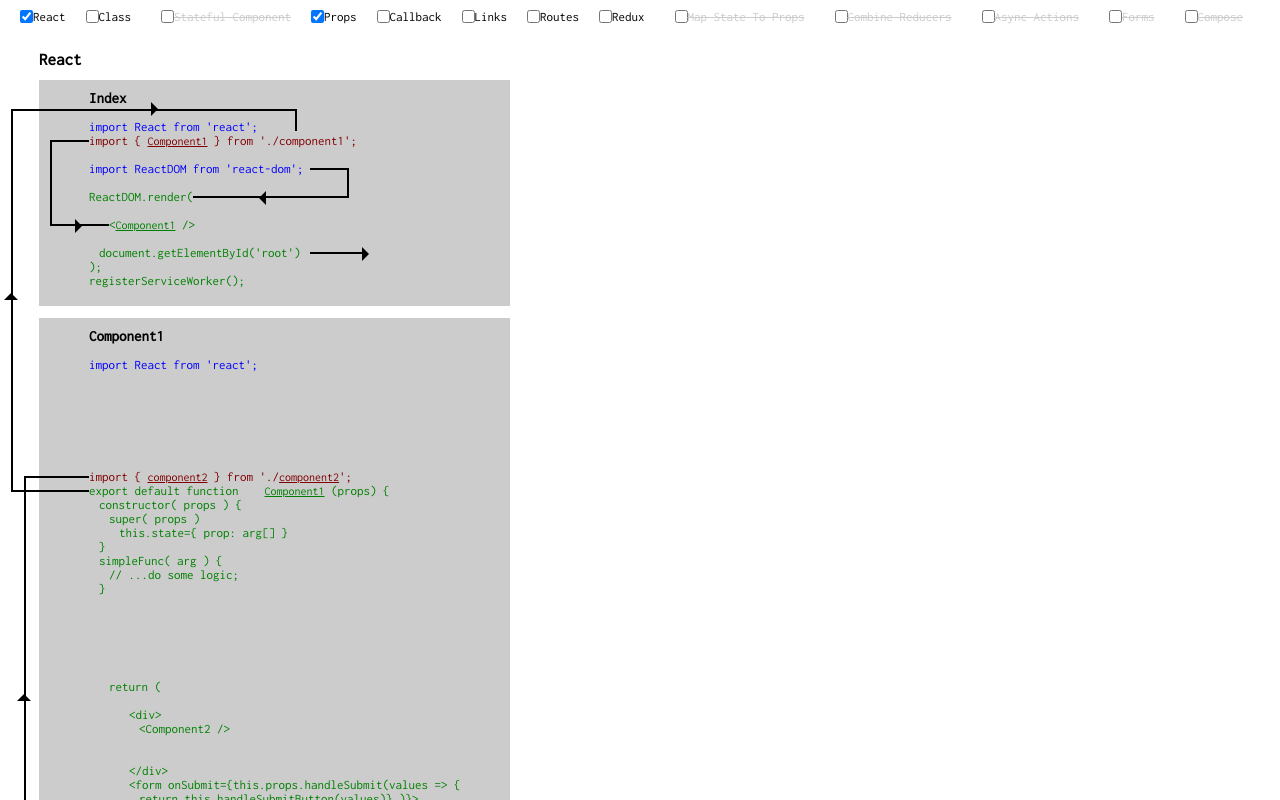
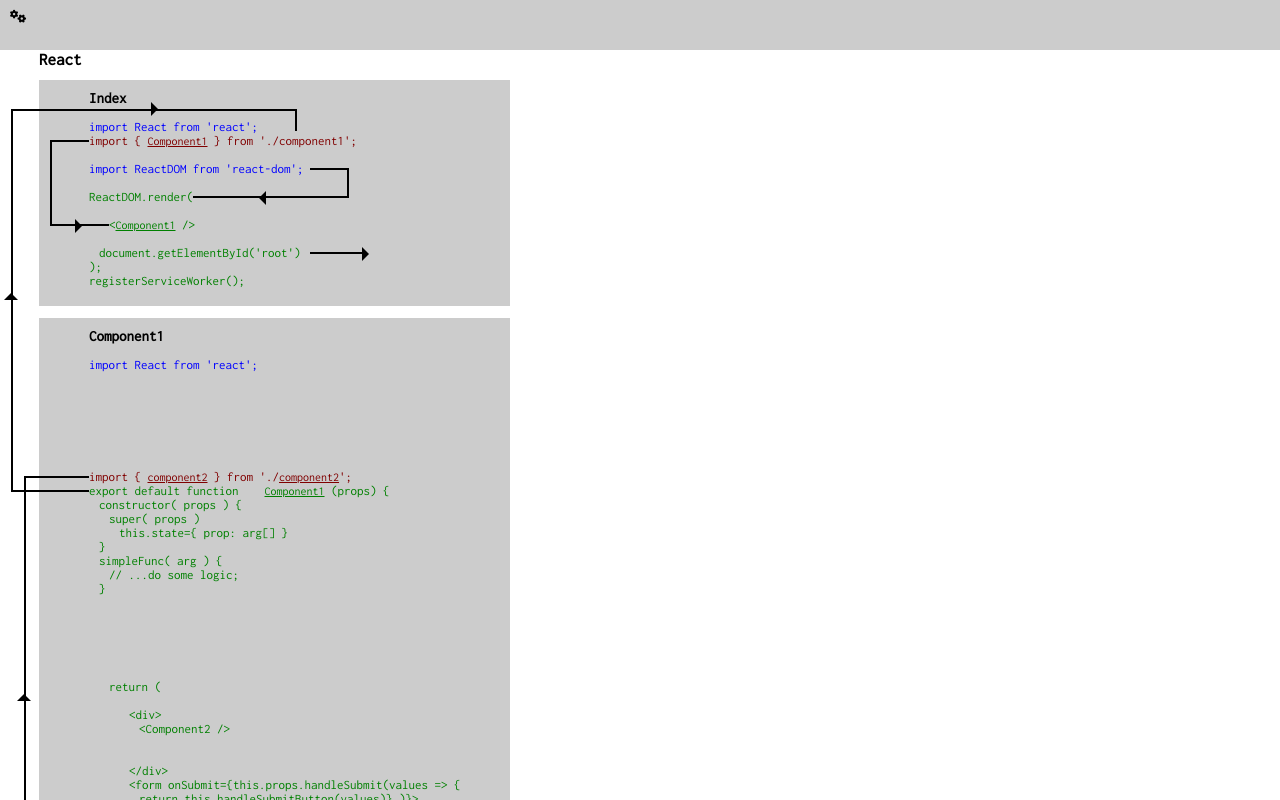
Before and after one commit to bradcgarner/reactive, a React (Create React App) app: page / in a window 1280 px wide. Shown: the top 800 px of the page. Built offline with nearby package versions, Linux system fonts and the light colour scheme; a web font is replaced by a local one.

Commit message:
started navbar styling

```diff
--- a/public/index.html
+++ b/public/index.html
@@ -5,6 +5,8 @@
     <meta name="viewport" content="width=device-width, initial-scale=1, shrink-to-fit=no">
     <meta name="theme-color" content="#000000">
     <link href="https://fonts.googleapis.com/css?family=Inconsolata|Nova+Mono" rel="stylesheet">
+    <script src="https://use.fontawesome.com/6f9a51a576.js"></script>
+
     <!--
       manifest.json provides metadata used when your web app is added to the
       homescreen on Android. See https://developers.google.com/web/fundamentals/engage-and-retain/web-app-manifest/
--- a/src/App.js
+++ b/src/App.js
@@ -1,7 +1,7 @@
 import React from 'react';
 import Reactt from './components/reactt/';
 import Reduxx from './components/reduxx/';
-import NavBar from './components/navbar';
+import NavBar from './components/navbar/navbar';
 import { connect } from 'react-redux';
 
 
--- a/src/components/navbar.js
+++ b/src/components/navbar/menu.js
@@ -1,8 +1,8 @@
 import React from 'react';
 import { connect } from 'react-redux';
-import { toggle } from '../actions'
+import { toggle } from '../../actions'
 
-export function NavBar(props) {
+export function Menu(props) {
   let reactFormat = props.reactt ? '' : 'strikethru';
   let classFormat = props.reactt ? '' : 'strikethru';
   let statefulFormat = props.classs ? '' : 'strikethru';
@@ -18,47 +18,73 @@
   let composeFormat =  props.reduxx ? '' : 'strikethru';
 
   return (
-      <div className="navbar">
+    <div className="menu">
 
-        <form className="form">
+      <form className="menu-form">
+        <div className='input-label-pair'>
           <input className="in1" type="checkbox" name="react" checked={props.reactt} onChange={()=>props.dispatch(toggle('reactt', props))} />
           <label className={reactFormat} htmlFor="react">React</label>
+        </div>
 
+        <div className='input-label-pair'>
           <input className="in2" type="checkbox" name="class" checked={props.classs} onChange={()=>props.dispatch(toggle('classs', props))} />
           <label className={classFormat} htmlFor="class">Class</label>
+        </div>
 
+        <div className='input-label-pair'>
           <input className="in3" type="checkbox" name="stateful" checked={props.stateful} onChange={()=>props.dispatch(toggle('stateful', props))} />
           <label className={statefulFormat} htmlFor="stateful">Stateful Component</label>
+        </div>
 
+        <div className='input-label-pair'>
           <input className="in2" type="checkbox" name="props" checked={props.propss} onChange={()=>props.dispatch(toggle('propss', props))} />
           <label className={propsFormat} htmlFor="props">Props</label>
+        </div>
 
+        <div className='input-label-pair'>
           <input className="in2" type="checkbox" name="callback" checked={props.callback} onChange={()=>props.dispatch(toggle('callback', props))} />
           <label className={callbackFormat} htmlFor="callback">Callback</label>
+        </div>
 
+        <div className='input-label-pair'>
           <input className="in2" type="checkbox" name="links" checked={props.links} onChange={()=>props.dispatch(toggle('links', props))}/>
           <label className={linksFormat} htmlFor="links">Links</label>
+        </div>
 
+        <div className='input-label-pair'>
           <input className="in2" type="checkbox" name="routes" checked={props.routes} onChange={()=>props.dispatch(toggle('routes', props))}  />
           <label className={routesFormat} htmlFor="routes">Routes</label>
+        </div>
 
+        <div className='input-label-pair'>
           <input className="in2" type="checkbox" name="redux" checked={props.reduxx} onChange={()=>props.dispatch(toggle('reduxx', props))} />
           <label className={reduxFormat} htmlFor="redux">Redux</label>
+        </div>
 
+        <div className='input-label-pair'>
           <input className="in3" type="checkbox" name="mapState" checked={props.mapState} onChange={()=>props.dispatch(toggle('mapState', props))} />
           <label className={mapStateFormat} htmlFor="mapState">Map State To Props</label>
+        </div>
 
+        <div className='input-label-pair'>
           <input className="in3" type="checkbox" name="combine" checked={props.combine} onChange={()=>props.dispatch(toggle('combine', props))} />
           <label className={combineFormat} htmlFor="combine">Combine Reducers</label>
+        </div>
 
+        <div className='input-label-pair'>
           <input className="in3" type="checkbox" name="async" checked={props.async} onChange={()=>props.dispatch(toggle('async', props))} />
           <label className={asyncFormat} htmlFor="async">Async Actions</label>
+        </div>
 
+        <div className='input-label-pair'>
           <input className="in3" type="checkbox" name="form" checked={props.form} onChange={()=>props.dispatch(toggle('form', props))} />
           <label className={formFormat} htmlFor="async">Forms</label>
+        </div>
 
+        <div className='input-label-pair'>
           <input className="in3" type="checkbox" name="compose" checked={props.compose} onChange={()=>props.dispatch(toggle('compose', props))} />
           <label className={composeFormat} htmlFor="async">Compose</label>
+        </div>
 
       </form>
 
@@ -71,4 +97,4 @@
   ...state
 });
 
-export default connect(mapStateToProps)(NavBar);
+export default connect(mapStateToProps)(Menu);
--- /dev/null
+++ b/src/components/navbar/navbar.js
@@ -0,0 +1,55 @@
+import React from 'react';
+import { connect } from 'react-redux';
+import { toggle } from '../../actions'
+import Menu from './menu';
+
+export class NavBar extends React.Component {
+  constructor(props) {
+    super(props);
+    this.state = {
+      menu: false,
+    }
+  }
+
+  toggleMenu(){
+    this.setState({menu: !this.state.menu});
+  }
+
+  render() {
+    const reactFormat = this.props.reactt ? '' : 'strikethru';
+    const classFormat = this.props.reactt ? '' : 'strikethru';
+    const statefulFormat = this.props.classs ? '' : 'strikethru';
+    const propsFormat = this.props.reactt ? '' : 'strikethru';
+    const callbackFormat = this.props.reactt ? '' : 'strikethru';
+    const linksFormat = this.props.reactt ? '' : 'strikethru';
+    const routesFormat = this.props.reactt ? '' : 'strikethru';
+    const reduxFormat = this.props.reactt ? '' : 'strikethru';
+    const mapStateFormat =  this.props.reduxx ? '' : 'strikethru';
+    const combineFormat = this.props.reduxx ? '' : 'strikethru';
+    const asyncFormat =  this.props.reduxx ? '' : 'strikethru';
+    const formFormat = this.props.reduxx ? '' : 'strikethru';
+    const composeFormat =  this.props.reduxx ? '' : 'strikethru';
+
+    const menu = this.state.menu ? <Menu/> : null;
+
+    return (
+      <div className="navbar">
+
+        <i className="fa fa-cogs"
+          aria-hidden="true"
+          onClick={()=>this.toggleMenu()}></i>
+
+        {menu}
+
+      </div>
+
+    )
+  }
+
+}
+
+const mapStateToProps = state => ({
+  ...state
+});
+
+export default connect(mapStateToProps)(NavBar);
--- a/src/index.css
+++ b/src/index.css
@@ -11,13 +11,24 @@
   width: 100%;
   padding: 10px;
   height: 50px;
-  background-color: white;
+  background-color: #ccc;
   z-index: 999; }
 
-form input {
-  float: left; }
-form label {
-  float: left; }
+.menu {
+  position: absolute;
+  top: 100%;
+  width: 300px;
+  display: flex;
+  flex-direction: column;
+  justify-content: flex-start;
+  align-items: flex-start;
+  background-color: white; }
+
+.input-label-pair {
+  display: flex;
+  flex-direction: row;
+  justify-content: flex-start;
+  align-items: baseline; }
 
 .react, .redux {
   display: inline-block;
--- a/src/index.scss
+++ b/src/index.scss
@@ -4,6 +4,7 @@
 $file: maroon;
 $indent: 10px;
 $background: white;
+$navbar-color: #ccc;
 
 * {
   margin: 0;
@@ -21,18 +22,28 @@
   width: 100%;
   padding: 10px;
   height: $navbar-height;
-  background-color: $background;
+  background-color: $navbar-color;
   z-index: 999;
 }
+.menu {
+  position: absolute;
+  top: 100%;
+  width: 300px;
+  display: flex;
+  flex-direction: column;
+  justify-content: flex-start;
+  align-items: flex-start;
+  background-color: white;
+}
 
-form {
-  input {
-    // display: inline-block;
-    float: left;
-  };
-  label {
-    float: left;
-  }
+.menu-form {
+
+}
+.input-label-pair {
+  display: flex;
+  flex-direction: row;
+  justify-content: flex-start;
+  align-items: baseline;
 }
 
 $column-side-padding: 1.5em;
```
Also changed, not shown: index.css (added, +23 -0 lines), 2 other files (tests, documents, lock files or other folders). Lines whose indentation alone changed are shown as unchanged.
